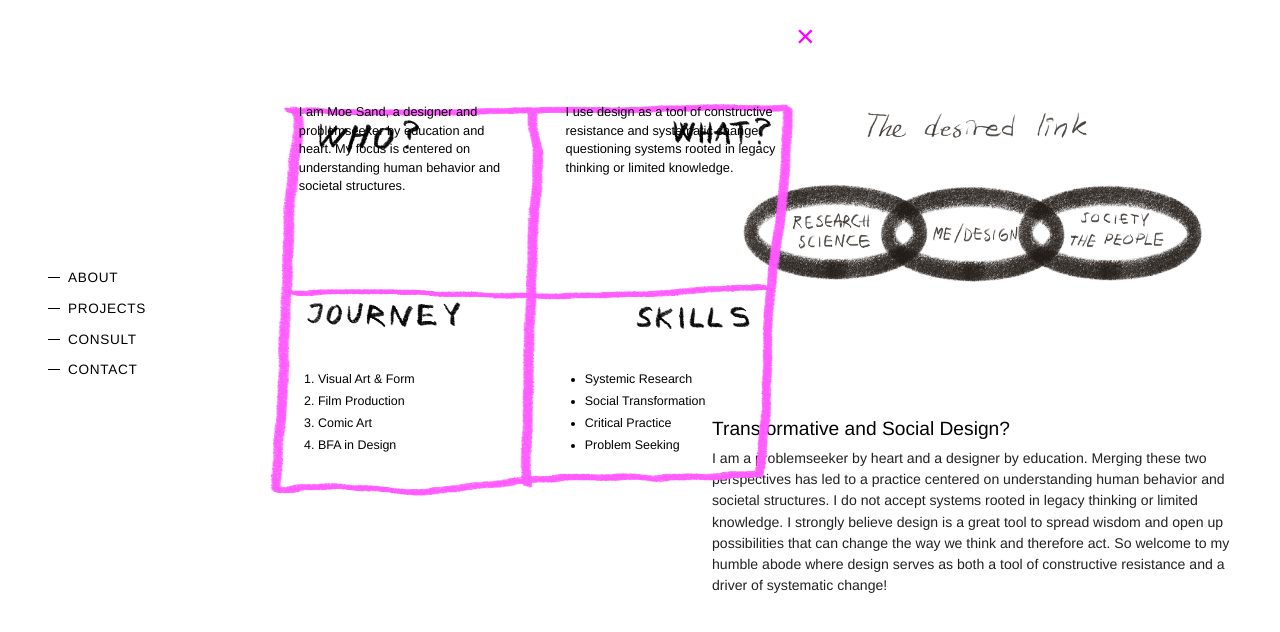
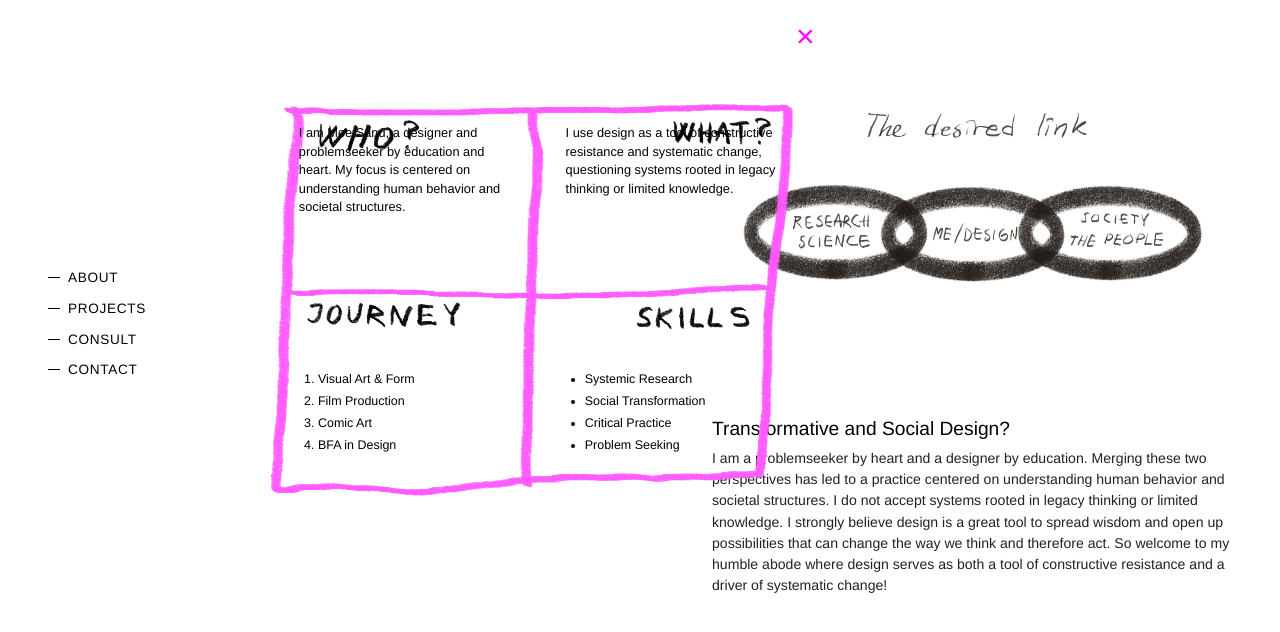
Before and after one commit to moesand/website, a plain HTML site: page index.html in a window 1280 px wide. Both pictures are taken after a click on the link "ABOUT". Shown: the part 98-730 px from the top of the page. Drawn offline with Linux system fonts and the light colour scheme; a web font is replaced by a local one.

Commit message:
Update style.css

```diff
--- a/style.css
+++ b/style.css
@@ -192,3 +192,7 @@ body {
 .grid-box li {
     margin-bottom: 0.2rem;
 }
+/* Flyttar BARA ner texten i de två övre rutorna */
+.who-box, .what-box {
+    padding-top: 4.8rem; /* Öka detta nummer om du vill skjuta ner texten ännu mer */
+}
```
